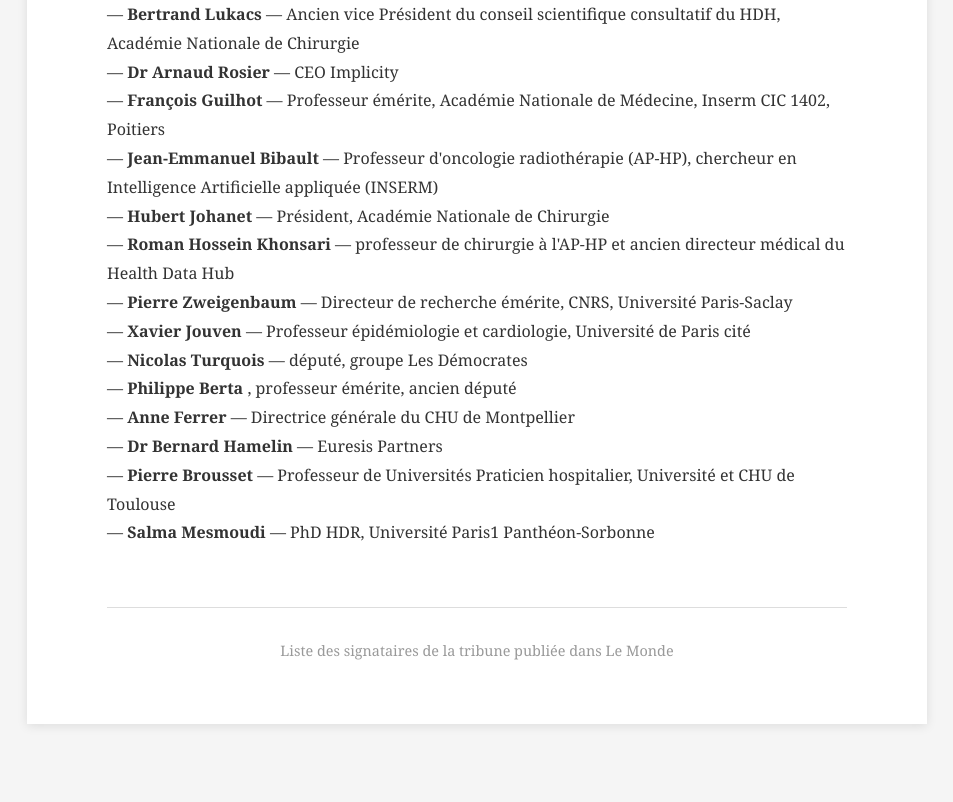
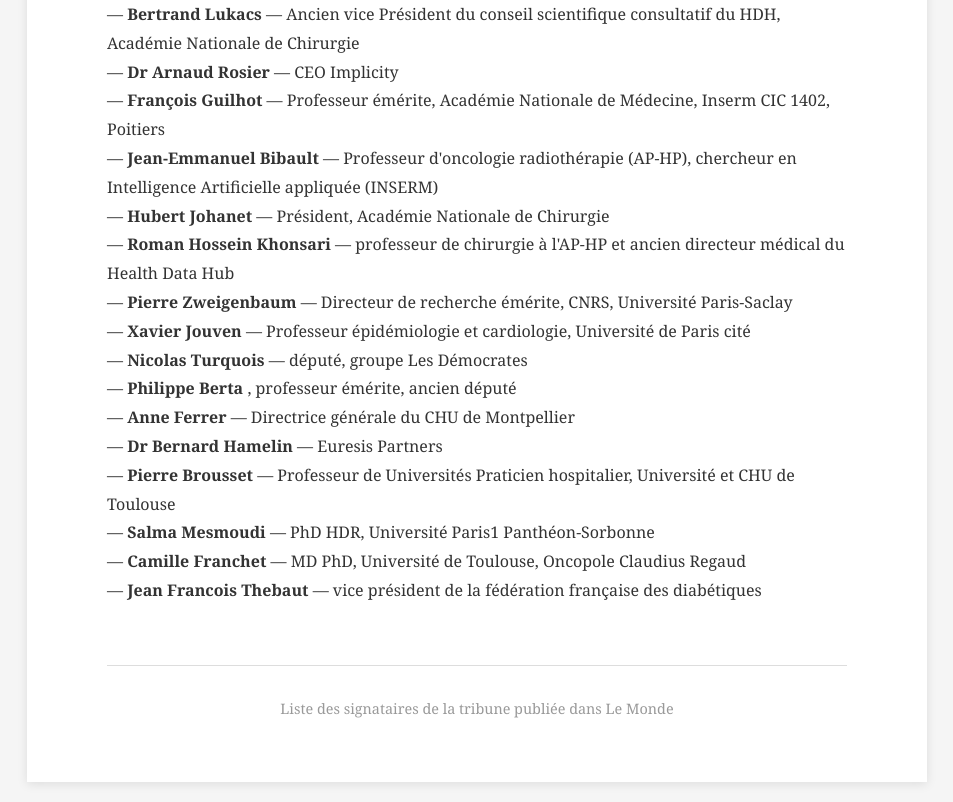
Before and after one commit to amede4169-ui/tribune, a plain HTML site: page index.html in a window 1280 px wide. Shown: the part 597-1399 px from the top of the page, without its empty margins (163-1116 px from the left). Before the commit the page ends 1341 px from the top, so only its background shows below. Drawn offline with Linux system fonts and the light colour scheme.

Commit message:
Update index.html

```diff
--- a/index.html
+++ b/index.html
@@ -139,6 +139,8 @@
 — <strong>Dr Bernard Hamelin</strong> — Euresis Partners
 — <strong>Pierre Brousset</strong> — Professeur de Universités Praticien hospitalier, Université et CHU de Toulouse
 — <strong>Salma Mesmoudi</strong> — PhD HDR, Université Paris1 Panthéon-Sorbonne
+— <strong>Camille Franchet</strong> —  MD PhD, Université de Toulouse, Oncopole Claudius Regaud
+— <strong>Jean Francois Thebaut</strong> —   vice président de la fédération française des diabétiques
             </div>
         </section>
 
```
